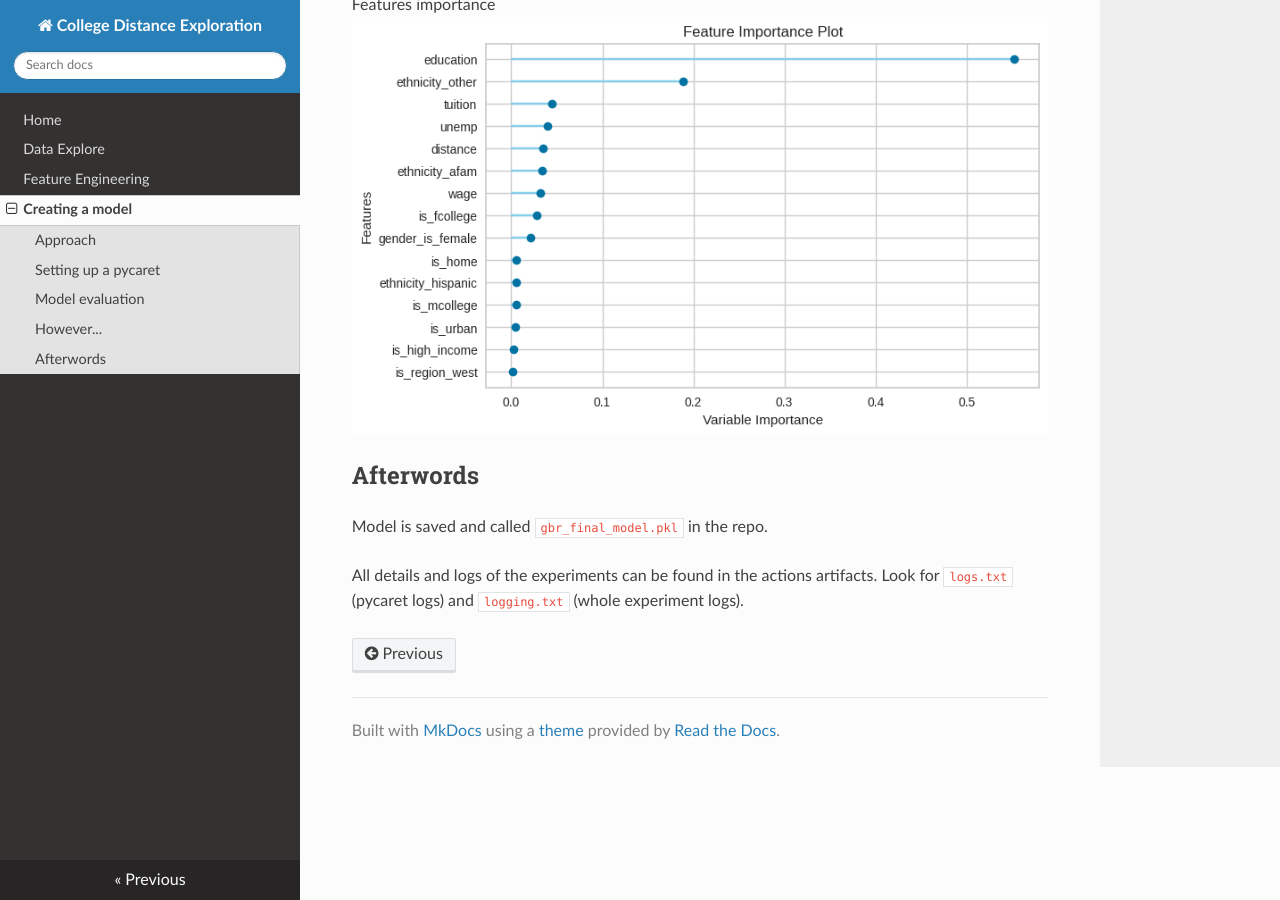
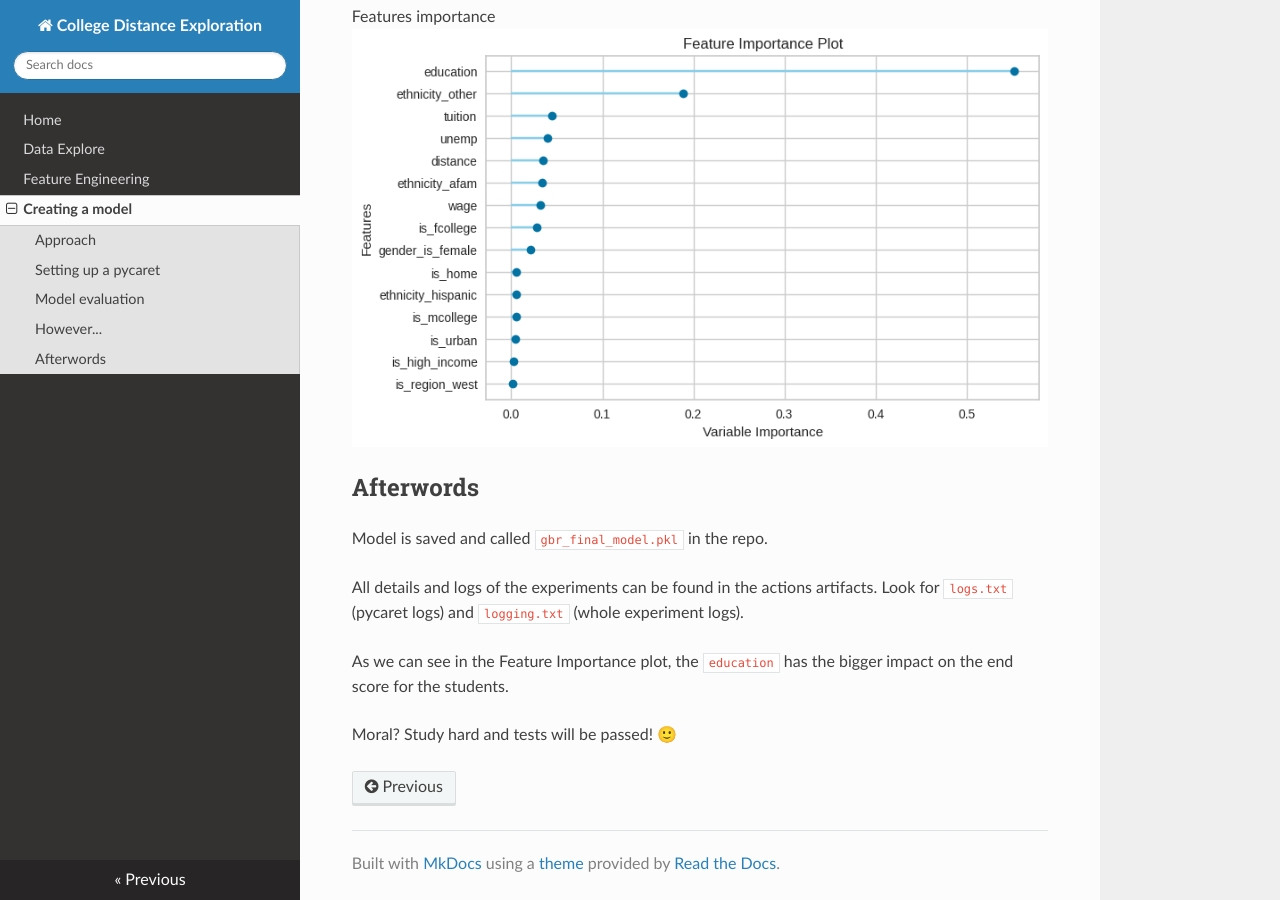
Before and after one commit to OlekZima/PJATK-ASI-2024_Lab-3_s24982, an MkDocs documentation site: the page built from documentation/docs/model_training.md, in a window 1280 px wide and 900 px high, scrolled down 4234 px. Built offline with MkDocs 1.6.1, drawn with Linux system fonts in a browser that asks for light colours; nearby versions of some CDN libraries.

Commit message:
Finish afterwords

```diff
--- a/documentation/docs/model_training.md
+++ b/documentation/docs/model_training.md
@@ -59,8 +59,8 @@ The table shows us, that the best model for this dataset with described analysis
 Best results in all metrics.
 
 !!! warning "Warning"
-    Sometimes the best model is not GBR. It can be BR. Hard to understand why it's happening, but GBR is still very good
-    model to use.
+Sometimes the best model is not GBR. It can be BR. Hard to understand why it's happening, but GBR is still very good
+model to use.
 
 ## Model evaluation
 
@@ -112,9 +112,13 @@ Validation Curve
 Features importance
 ![Features importance](img/Feature%20Importance%20(All).png)
 
-
 ## Afterwords
 
 Model is saved and called `gbr_final_model.pkl` in the repo.
 
-All details and logs of the experiments can be found in the actions artifacts. Look for `logs.txt` (pycaret logs) and `logging.txt` (whole experiment logs).
+All details and logs of the experiments can be found in the actions artifacts. Look for `logs.txt` (pycaret logs) and
+`logging.txt` (whole experiment logs).
+
+As we can see in the Feature Importance plot, the `education` has the bigger impact on the end score for the students.
+
+Moral? Study hard and tests will be passed! 🙂
```
